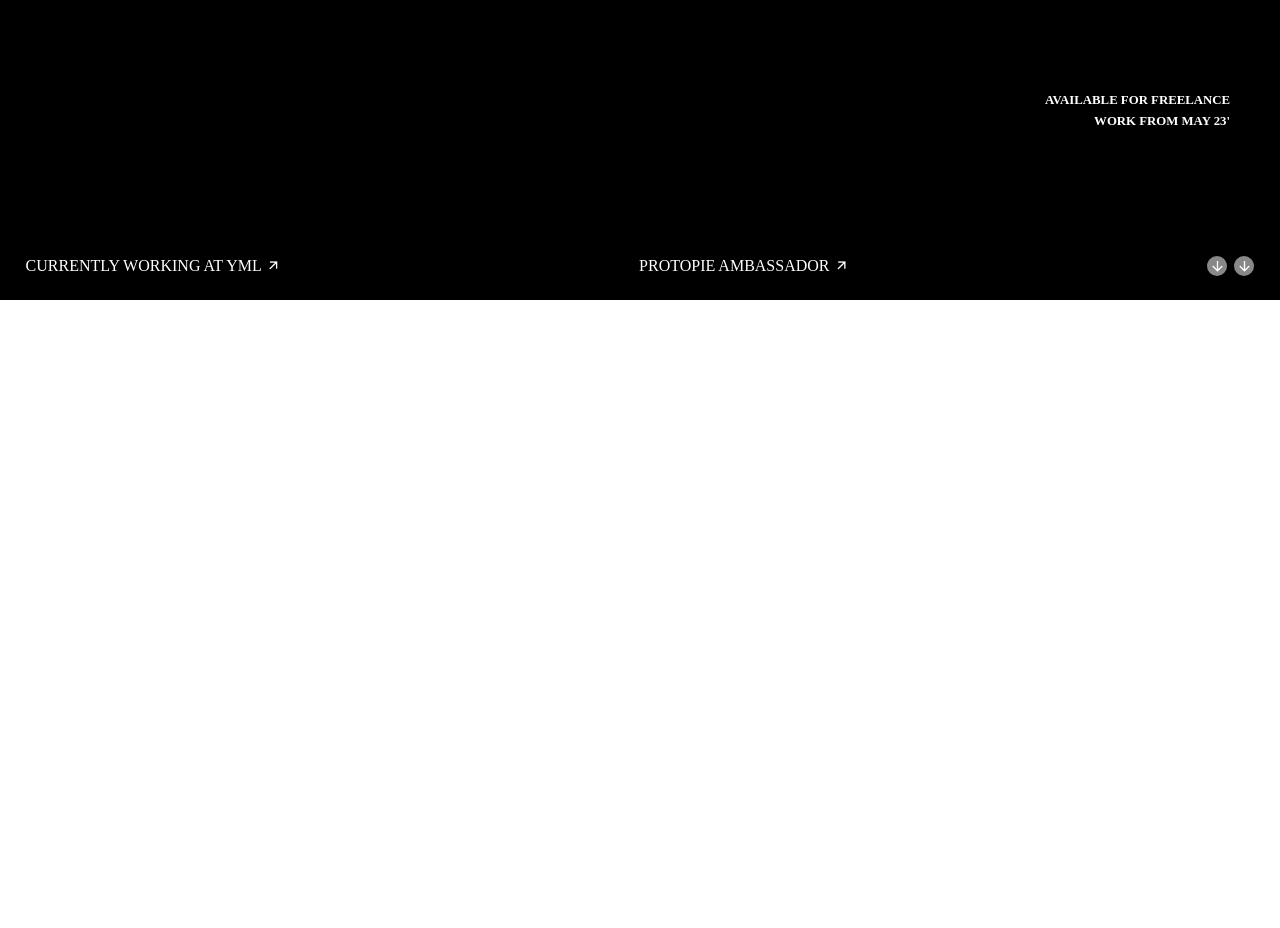
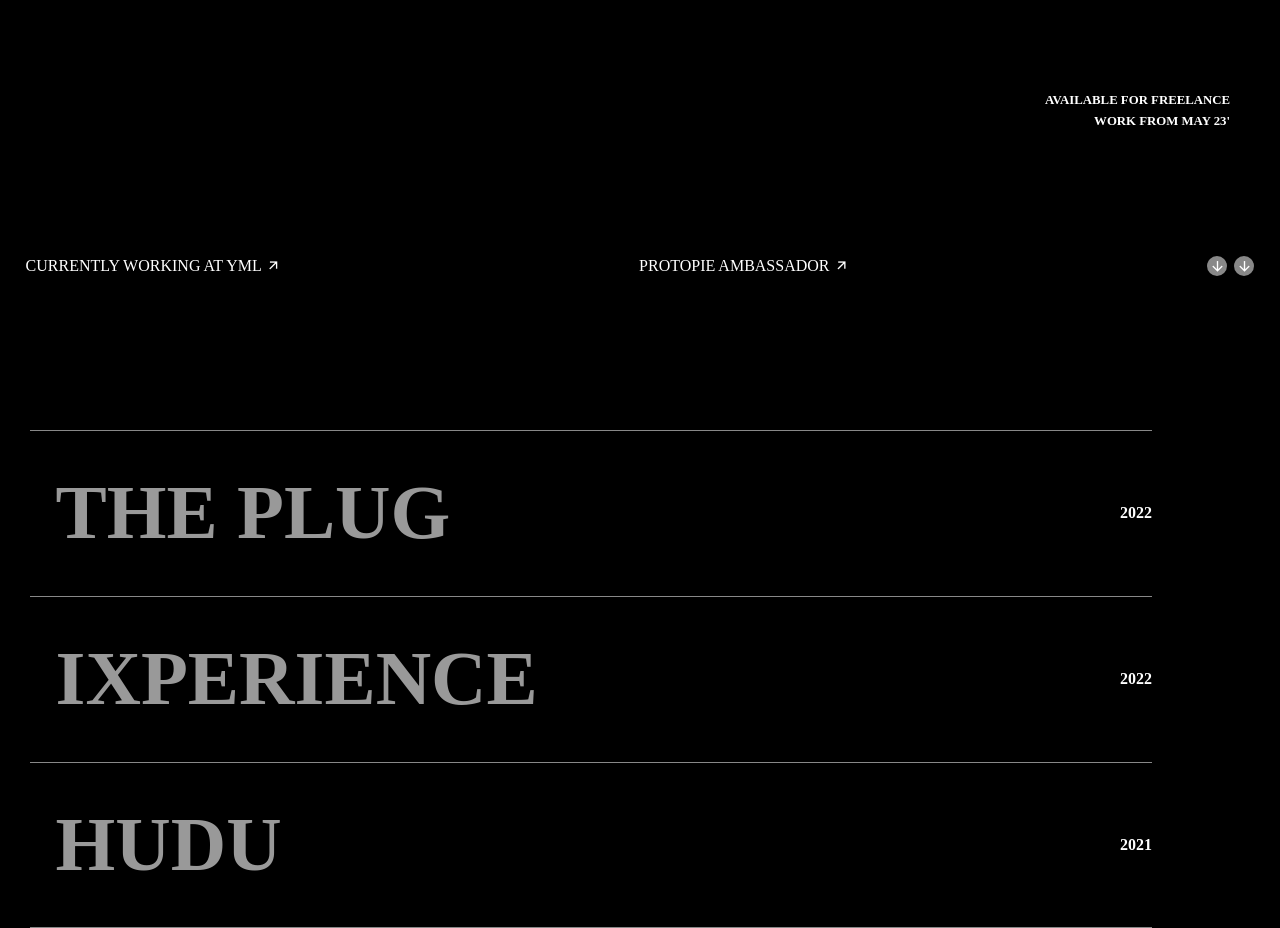
Before and after one commit to MeghavatiChaudhari/awardedWebsiteOne, a plain HTML site: page index.html in a window 1280 px wide. Shown: the part 500-1428 px from the top of the page. Before the commit the page ends 800 px from the top, so only its background shows below. Drawn offline with nearby package versions, Linux system fonts and the light colour scheme.

Commit message:
half part of second part of page is done

```diff
--- a/index.css
+++ b/index.css
@@ -102,3 +102,30 @@ color: #fff;
 
 /* by now we have completed first viewport i.e hero div
 now moving to secnd part of page , animations */
+#second{
+    background-color: #000000;
+    width: 100%;
+    color: #fff;
+    padding-right: 10vw;
+    padding-top: 130px;
+    padding-left: 30px;
+}
+.elem{
+    width: 100%;
+     padding: 3vw 2vw;
+    border-top: 1px solid #888;
+    box-sizing: border-box;
+    display: flex;
+    align-items: center;
+    justify-content: space-between;
+    padding-right: 0;
+
+}
+.elem h1{
+    text-transform: uppercase;
+    font-size: 6vw ;
+    opacity: .6;
+}
+ .elemlast{
+ border-bottom: 1px solid #888;
+}
--- a/index.html
+++ b/index.html
@@ -38,7 +38,20 @@
         </div>
         <!-- hero is completed -->
         <!-- starting new div of page  -->
-        <div id="second"></div>
+        <div id="second">
+            <div class="elem">
+                <h1>the plug</h1>
+                <h4>2022</h4>
+            </div>
+            <div class="elem">
+                <h1>ixperience</h1>
+                <h4>2022</h4>
+            </div>
+            <div class="elem elemlast">
+                <h1>hudu</h1>
+                <h4>2021</h4>
+            </div>
+        </div>
     </div>
 
 
```
Also changed, not shown: hudu.png (added), ixperience.png (added), plug.png (added).
